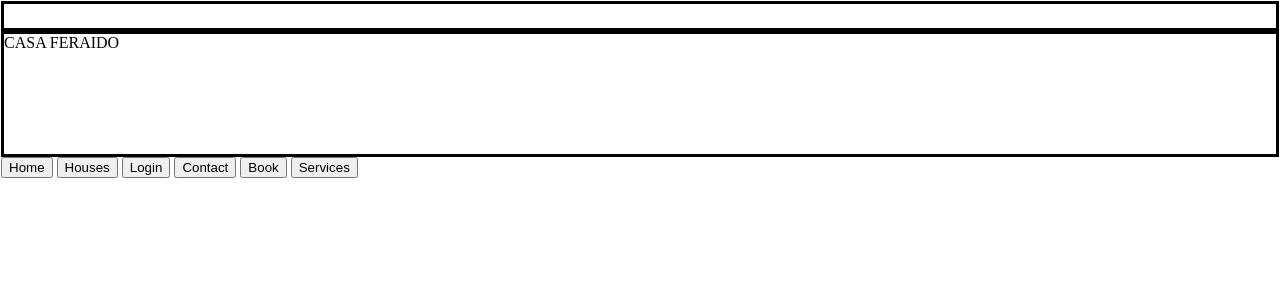
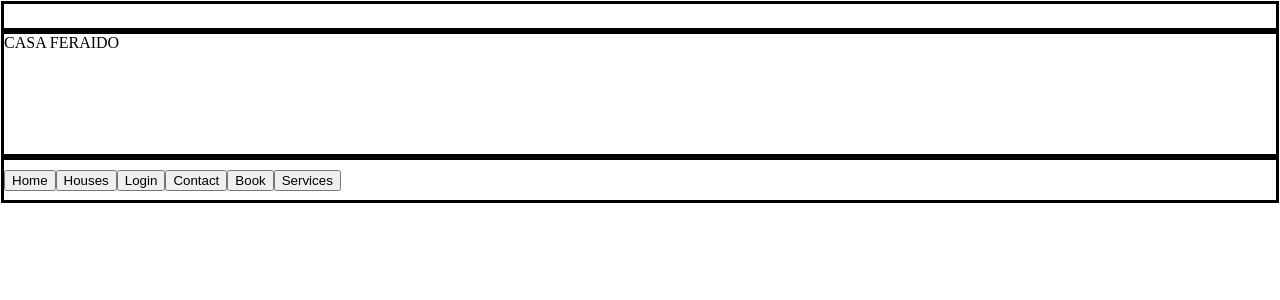
Before and after one commit to Jnewell279/Casa-Feraido, a PHP site: template templates/nav.php in a window 1280 px wide. Shown: the top 300 px of the page. Run offline with PHP 8.4, Linux system fonts and the light colour scheme; the template is opened without the code that fills it, so the values that code supplies are empty.

Commit message:
realigned the navigation buttons

```diff
--- a/css/style.css
+++ b/css/style.css
@@ -14,6 +14,9 @@ body{
 .nav_row{
     height:5vh;
     border:solid;
+    display:flex;
+    justify-content: left;
+    align-items: center;
 }
 .banner_size{
     height:2ovh;
--- a/index.php
+++ b/index.php
@@ -1,4 +1,4 @@
 <?php
-require_once "templates/header.php"
-require_once "templates/nav.php"
+require_once "templates/header.php";
+require_once "templates/nav.php";
 ?>
--- a/templates/nav.php
+++ b/templates/nav.php
@@ -1,4 +1,4 @@
-<div>
+<div class="nav_row">
     <button>Home</button>
     <button>Houses</button>
     <button>Login</button>
```
Also changed, not shown: images/logo_temp.png (added).
